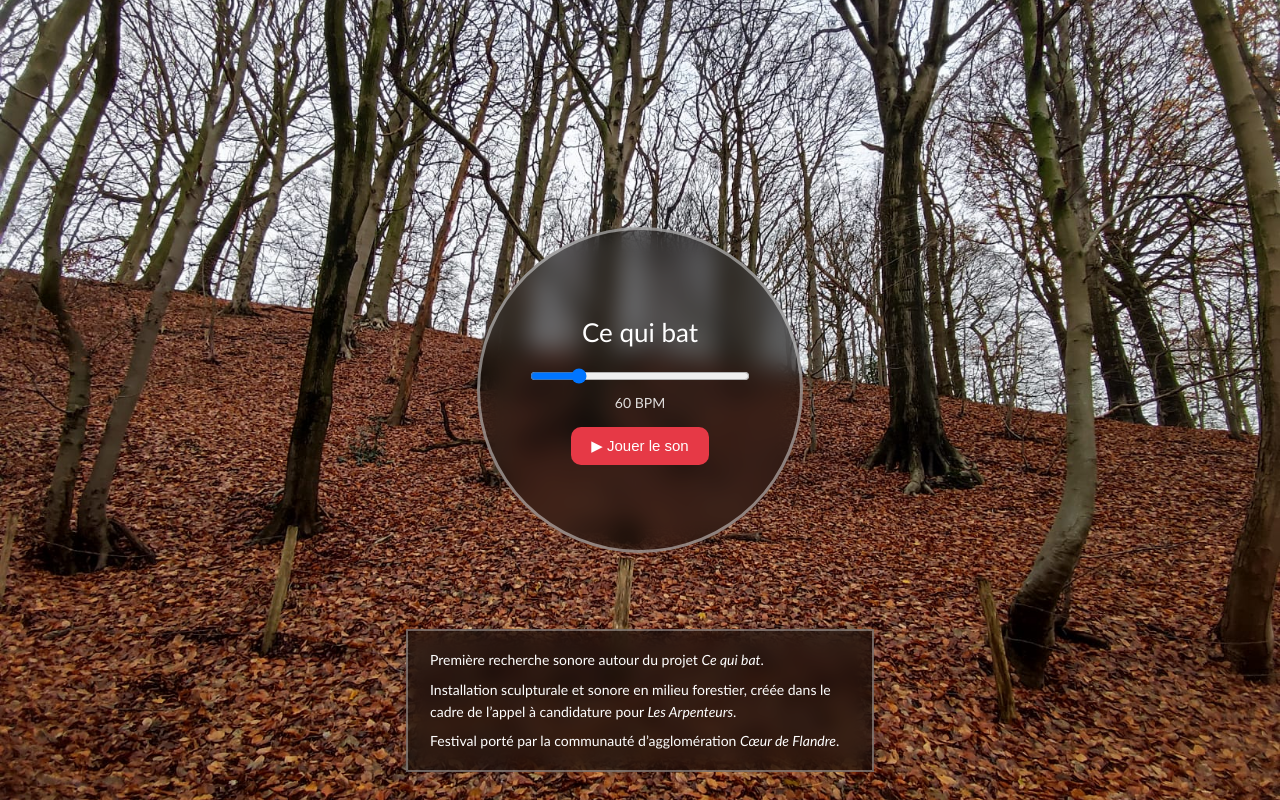
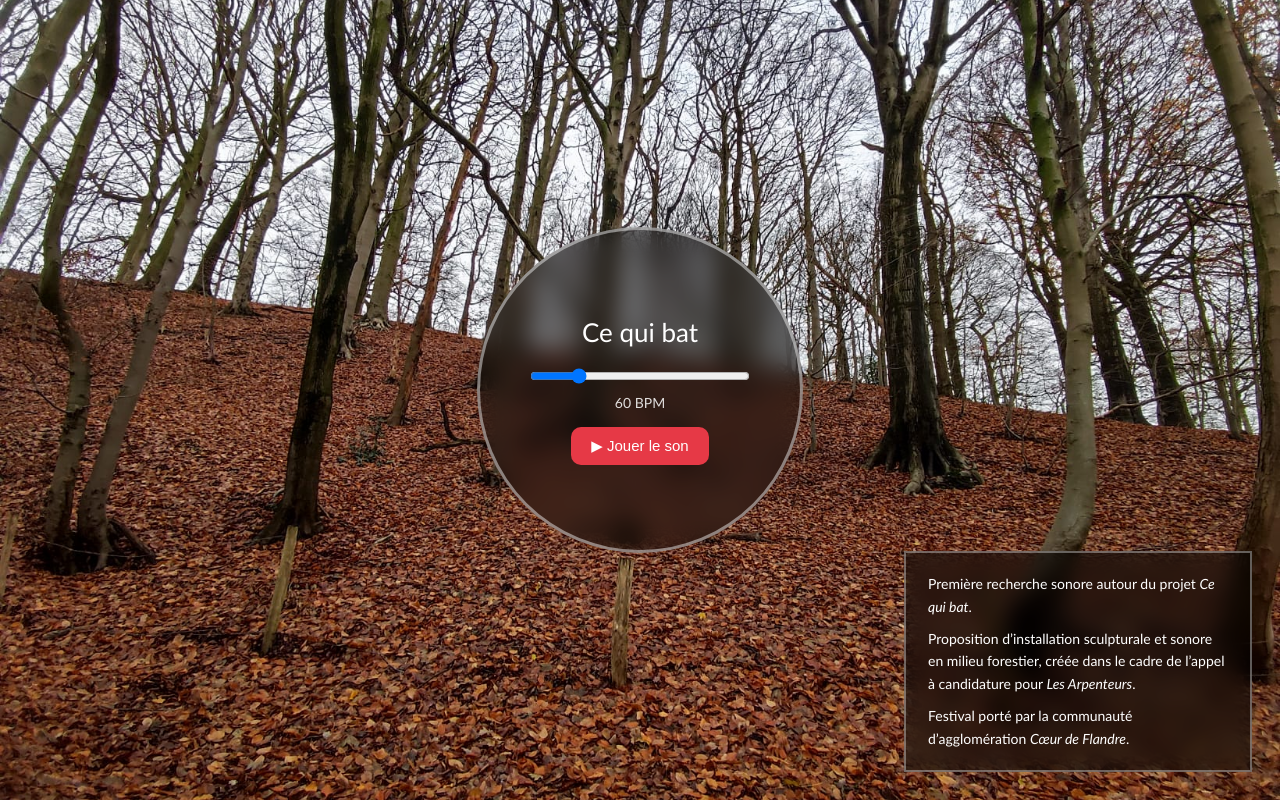
Before and after one commit to psandmd/cequibat, a plain HTML site: page index.html in a window 1280 px wide. Drawn offline with Linux system fonts and the light colour scheme.

Commit message:
Add files via upload

```diff
--- a/index.html
+++ b/index.html
@@ -27,7 +27,7 @@
     justify-content: center;
     align-items: center;
     transform: scale(1);
-    margin-top: -20px; /* très léger, invisible mais efficace */
+    margin-top: -20px;
   }
 
   #circleContent {
@@ -73,25 +73,24 @@
     background: #d62839;
   }
 
-  /* ===== CARTEL FLOTTANT ===== */
+  /* ===== CARTEL (PORTRAIT, BAS DROITE) ===== */
   #cartel {
     position: fixed;
     bottom: 28px;
-    left: 50%;
-    transform: translateX(-50%);
-    max-width: 420px;
+    right: 28px;
+    width: 300px;               /* 👈 plus étroit = portrait */
     background: rgba(0,0,0,0.55);
     backdrop-filter: blur(10px);
     border: 2px solid rgba(255,255,255,0.35);
-    padding: 18px 22px;
+    padding: 20px 22px;
     color: white;
     font-size: 14px;
-    line-height: 1.55;
+    line-height: 1.6;
     text-align: left;
   }
 
   #cartel p {
-    margin: 0 0 8px 0;
+    margin: 0 0 10px 0;
   }
 
   #cartel p:last-child {
@@ -122,7 +121,7 @@
   <p>Première recherche sonore autour du projet <em>Ce qui bat</em>.</p>
 
   <p>
-    Installation sculpturale et sonore en milieu forestier,
+    Proposition d’installation sculpturale et sonore en milieu forestier,
     créée dans le cadre de l’appel à candidature pour
     <em>Les Arpenteurs</em>.
   </p>
```
